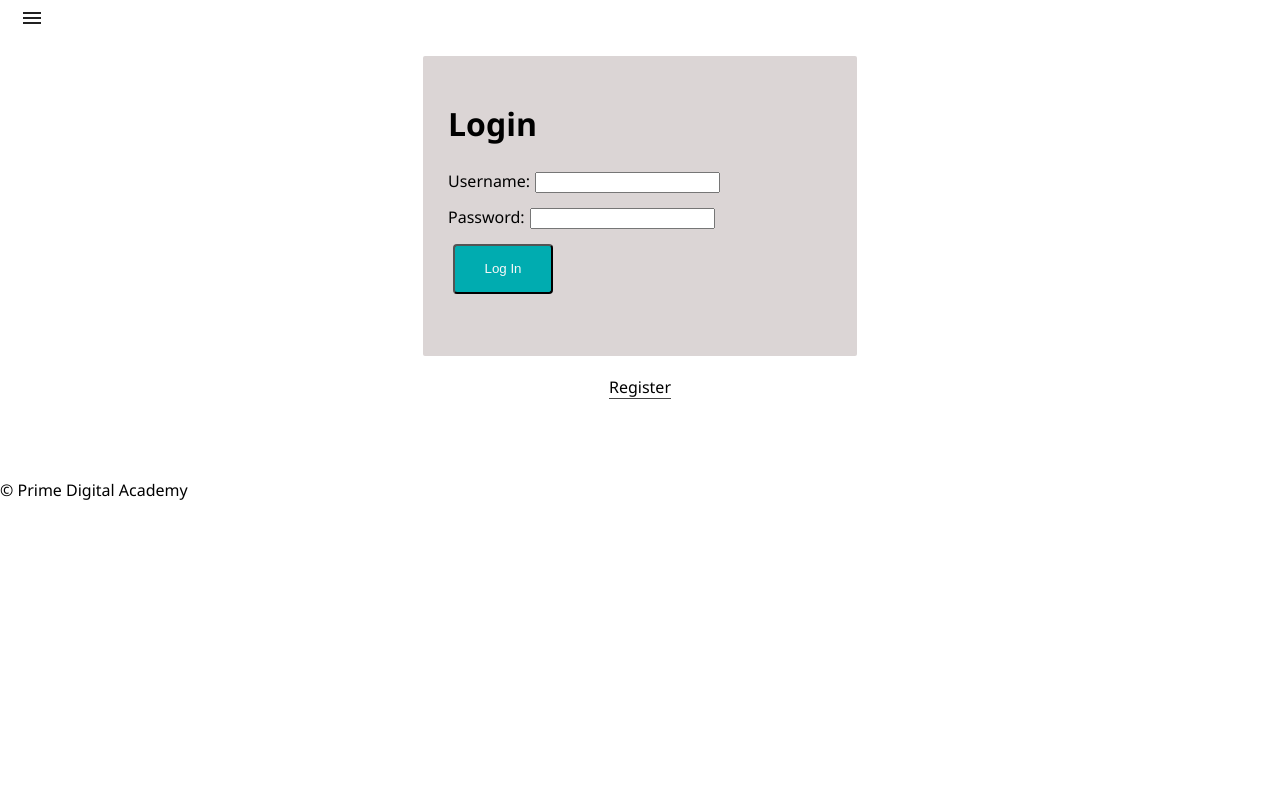
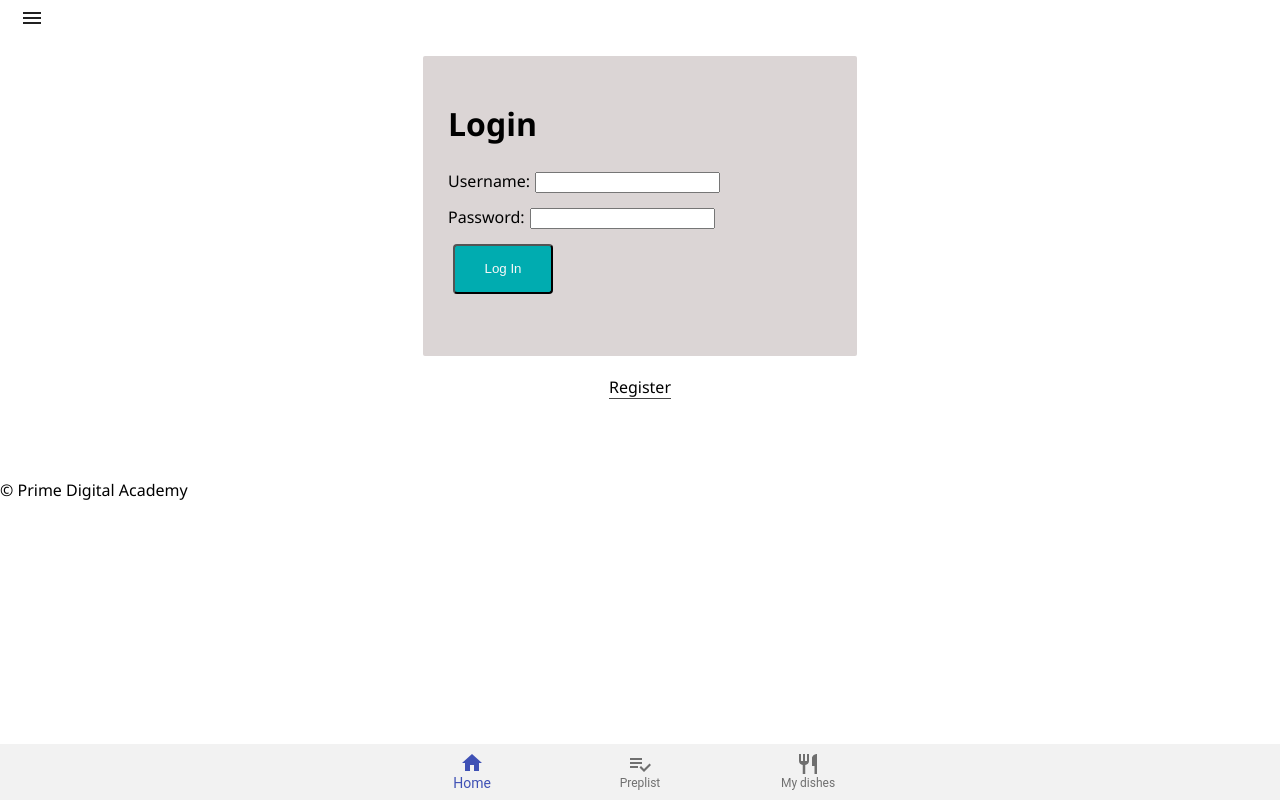
Before and after one commit to mjlynch2/solo-project-linehub, a React (Create React App) app: page /#/home in a window 1280 px wide. Built offline with nearby package versions, Linux system fonts and the light colour scheme; no server answers.

Commit message:
add bottom nav

```diff
--- a/src/components/App/App.js
+++ b/src/components/App/App.js
@@ -5,18 +5,13 @@ import {
   Redirect,
   Switch,
 } from 'react-router-dom';
-
 import {connect} from 'react-redux';
-
 import Nav from '../Nav/Nav';
 import Footer from '../Footer/Footer';
-
 import ProtectedRoute from '../ProtectedRoute/ProtectedRoute'
-
 import AboutPage from '../AboutPage/AboutPage';
 import UserPage from '../UserPage/UserPage';
 import InfoPage from '../InfoPage/InfoPage';
-
 import './App.css';
 import Station from '../StationPage/Station';
 import Menu from '../MenuPage/Menu';
@@ -27,6 +22,7 @@ import Admin from '../Admin/Admin';
 import Orders from '../Orders/Orders';
 import MenuAdmin from '../MenuAdmin/MenuAdmin';
 import CreateDish from '../CreateDish/CreateDish';
+import BottomNavBar from '../MaterialUI/BottomNavBar';
 class App extends Component {
   componentDidMount () {
     this.props.dispatch({type: 'FETCH_USER'})
@@ -99,6 +95,7 @@ class App extends Component {
             <Route render={() => <h1>404</h1>} />
           </Switch>
           <Footer />
+          <BottomNavBar />
         </div>
       </Router>
   )}
--- /dev/null
+++ b/src/components/MaterialUI/BottomNavBar.js
@@ -0,0 +1,51 @@
+import React, { Component } from 'react';
+import PropTypes from 'prop-types';
+import { withStyles } from '@material-ui/core/styles';
+import BottomNavigation from '@material-ui/core/BottomNavigation';
+import BottomNavigationAction from '@material-ui/core/BottomNavigationAction';
+import RestaurantIcon from '@material-ui/icons/Restaurant';
+import PreplistIcon from '@material-ui/icons/PlaylistAddCheck';
+import HomeIcon from '@material-ui/icons/Home';
+
+const styles = {
+    flushToBottom: {
+        width: '100%',
+        position: 'fixed',
+        bottom: 0,
+        backgroundColor: '#f2f2f2'
+    }
+};
+
+class BottomNavBar extends Component {
+    state = {
+        value: 0,
+    };
+
+    handleChange = (event, value) => {
+        this.setState({ value });
+    };
+
+    render() {
+        const { value } = this.state;
+        const { classes } = this.props;
+
+        return (
+            <BottomNavigation
+                value={value}
+                onChange={this.handleChange}
+                showLabels
+                className={classes.flushToBottom}
+            >
+                <BottomNavigationAction label="Home" icon={<HomeIcon />} />
+                <BottomNavigationAction label="Preplist" icon={<PreplistIcon />} />
+                <BottomNavigationAction label="My dishes" icon={<RestaurantIcon />} />
+            </BottomNavigation>
+        );
+    }
+}
+
+BottomNavBar.propTypes = {
+    classes: PropTypes.object.isRequired,
+};
+
+export default withStyles(styles)(BottomNavBar);
--- a/src/components/Nav/Nav.js
+++ b/src/components/Nav/Nav.js
@@ -1,7 +1,6 @@
 import React, { Component } from 'react';
 import { Link } from 'react-router-dom';
 import { connect } from 'react-redux';
-import LogOutButton from '../LogOutButton/LogOutButton';
 import Button from '@material-ui/core/Button';
 import Menu from '@material-ui/core/Menu';
 import MenuItem from '@material-ui/core/MenuItem';
--- a/src/components/UserPage/UserPage.js
+++ b/src/components/UserPage/UserPage.js
@@ -8,12 +8,10 @@ import PrepList from '../PrepList/PrepList';
 // and then instead of `props.user.username` you could use `user.username`
 const UserPage = (props) => (
   <div>
-    <h1 id="welcome">
+    <h4 id="welcome">
       Welcome, { props.user.username }!
-    </h1>
-    <p>Your ID is: {props.user.id}</p>
+    </h4>
     <PrepList />
-    <LogOutButton className="log-in" />
   </div>
 );
 
```
